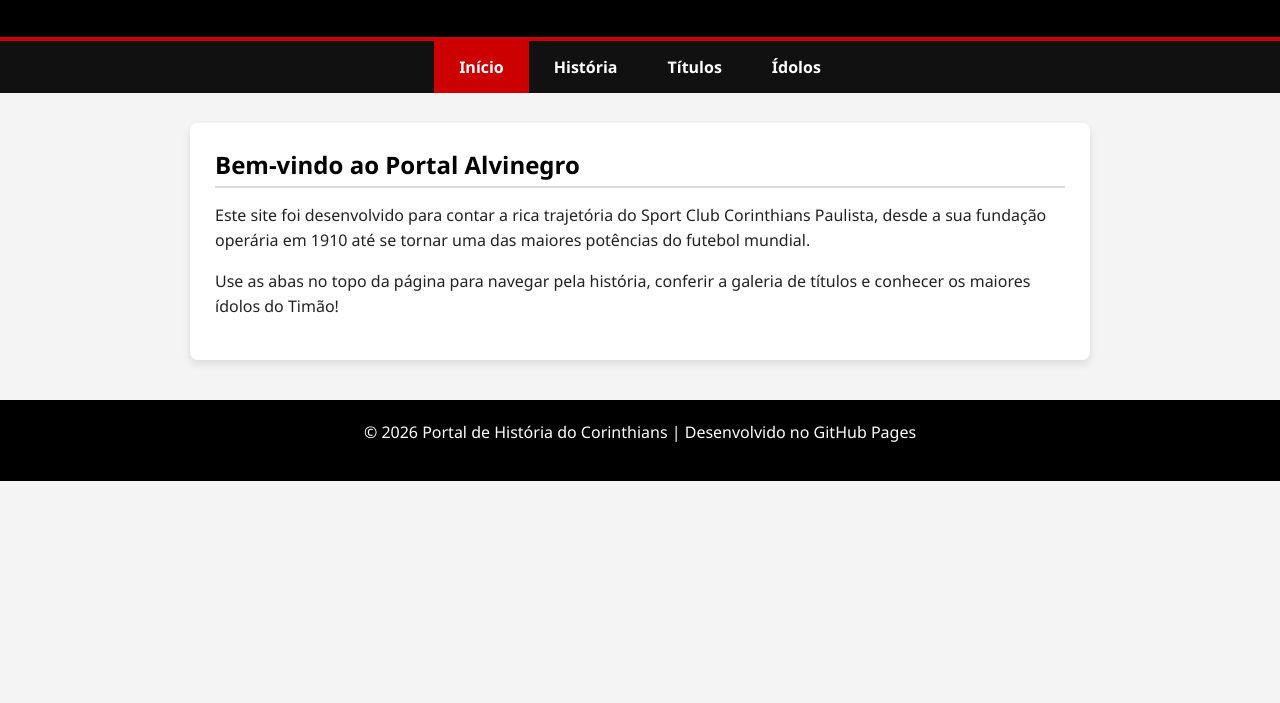
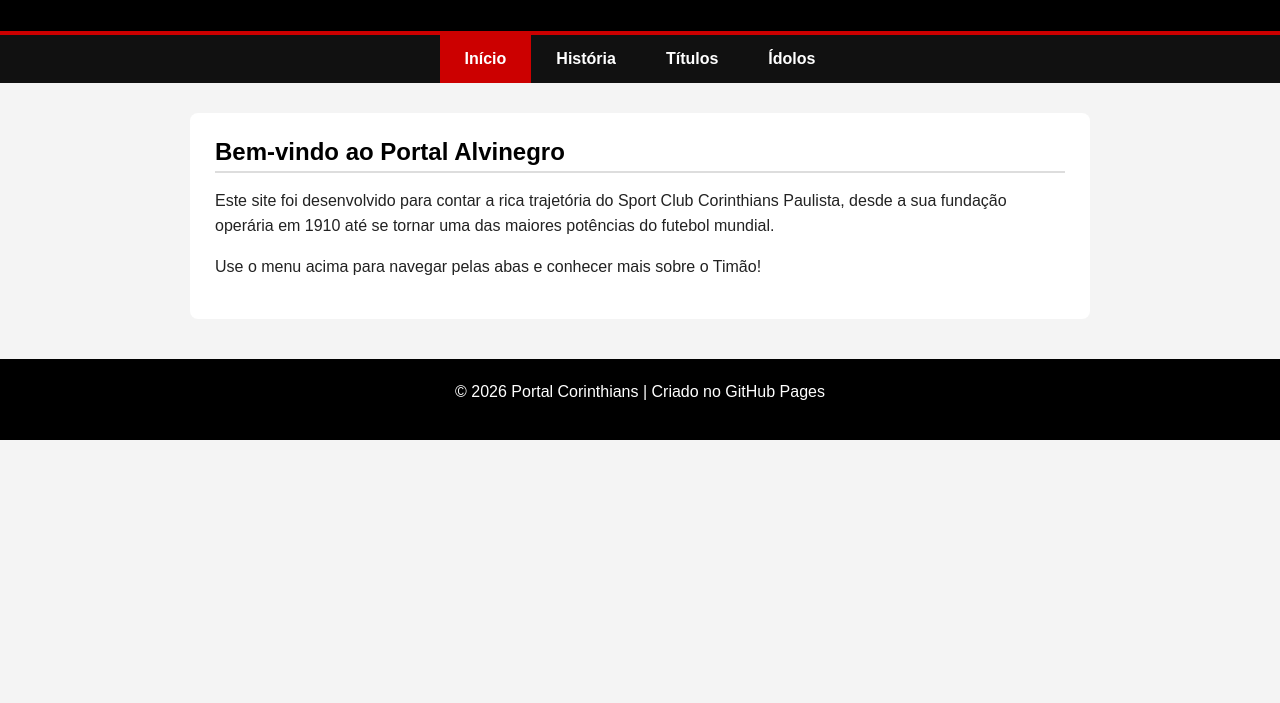
Before and after one commit to rguilherme13-glitch/sabedoria-do-futebol, a plain HTML site: page index.html in a window 1280 px wide. Shown: the part 97-800 px from the top of the page. Drawn offline with Linux system fonts and the light colour scheme.

Commit message:
Update index.html

```diff
--- a/index.html
+++ b/index.html
@@ -6,12 +6,12 @@
     <title>História do Sport Club Corinthians Paulista</title>
     <style>
         * { box-sizing: border-box; margin: 0; padding: 0; }
-        body { font-family: 'Segoe UI', Tahoma, Geneva, Verdana, sans-serif; background-color: #f4f4f4; color: #222; }
+        body { font-family: Arial, sans-serif; background-color: #f4f4f4; color: #222; }
         header { background-color: #000; color: #fff; padding: 25px; text-align: center; border-bottom: 4px solid #c00; }
         nav { background-color: #111; display: flex; justify-content: center; flex-wrap: wrap; }
-        nav a { color: #fff; padding: 15px 25px; text-decoration: none; font-weight: bold; transition: 0.3s; }
+        nav a { color: #fff; padding: 15px 25px; text-decoration: none; font-weight: bold; }
         nav a:hover, nav a.active { background-color: #c00; }
-        .container { max-width: 900px; margin: 30px auto; padding: 25px; background: #fff; border-radius: 8px; box-shadow: 0 4px 8px rgba(0,0,0,0.1); }
+        .container { max-width: 900px; margin: 30px auto; padding: 25px; background: #fff; border-radius: 8px; }
         h2 { color: #000; margin-bottom: 15px; border-bottom: 2px solid #ddd; padding-bottom: 5px; }
         p { line-height: 1.6; margin-bottom: 15px; }
         footer { text-align: center; padding: 20px; background-color: #000; color: #fff; margin-top: 40px; }
@@ -34,11 +34,11 @@
     <div class="container">
         <h2>Bem-vindo ao Portal Alvinegro</h2>
         <p>Este site foi desenvolvido para contar a rica trajetória do Sport Club Corinthians Paulista, desde a sua fundação operária em 1910 até se tornar uma das maiores potências do futebol mundial.</p>
-        <p>Use as abas no topo da página para navegar pela história, conferir a galeria de títulos e conhecer os maiores ídolos do Timão!</p>
+        <p>Use o menu acima para navegar pelas abas e conhecer mais sobre o Timão!</p>
     </div>
 
     <footer>
-        <p>&copy; 2026 Portal de História do Corinthians | Desenvolvido no GitHub Pages</p>
+        <p>&copy; 2026 Portal Corinthians | Criado no GitHub Pages</p>
     </footer>
 
 </body>
```
